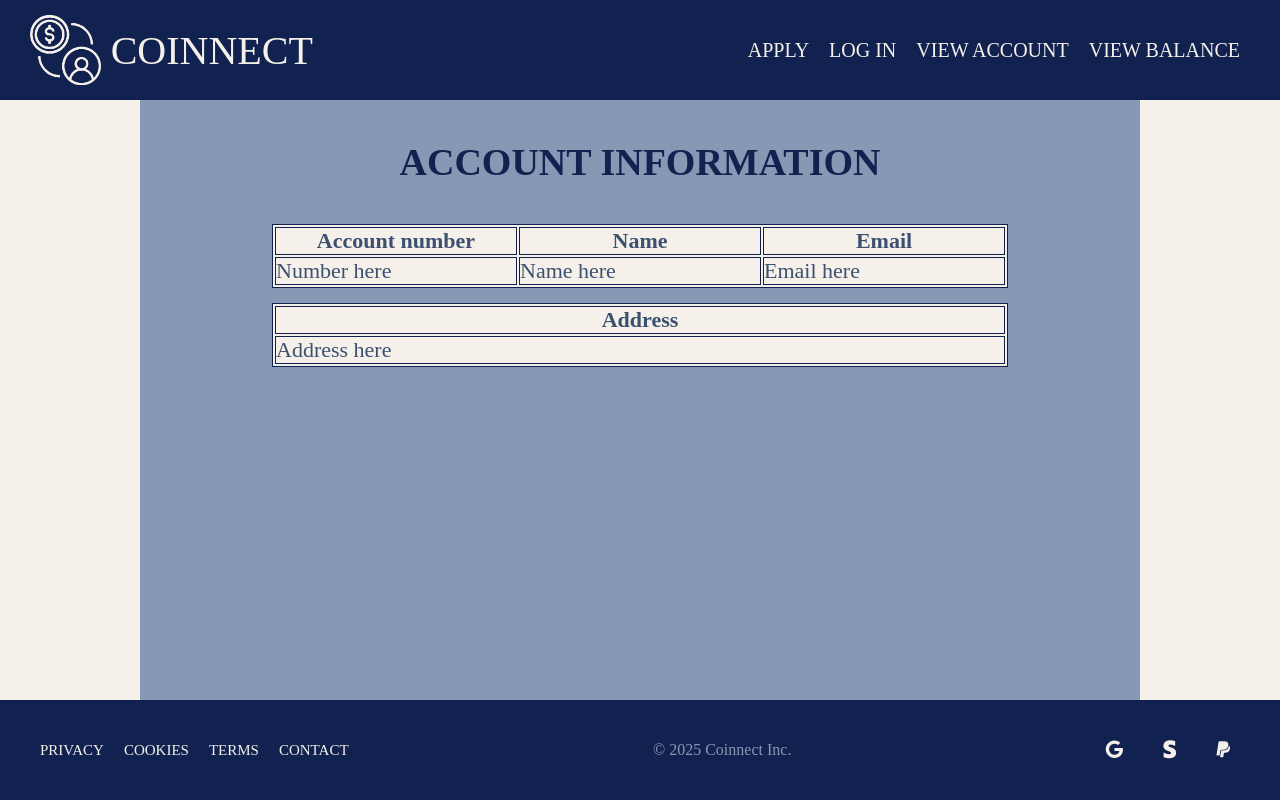
After one commit to bluemario8/CSET170-Final-Banking, a Flask app: page /account in a window 1280 px wide. The commit adds this page. Run offline with Flask 3, Linux system fonts and the light colour scheme; some libraries are stand-ins or nearby versions; some web fonts are replaced.

Commit message:
account page basic html/css

```diff
--- a/main.py
+++ b/main.py
@@ -17,5 +17,15 @@ conn = engine.connect()
 def home():
     return render_template('index.html')
 
+
+# ------------------ #
+# -- ACCOUNT PAGE -- #
+# ------------------ #
+
+@app.route('/account', methods=['GET', 'POST'])
+def account():
+    return render_template('account.html')
+
+
 if __name__ == '__main__':
     app.run(debug=True)
--- a/static/styles/base.css
+++ b/static/styles/base.css
@@ -66,6 +66,15 @@
     text-transform: uppercase;
 }
 
+.headerMenuItem > a{
+    color: var(--color-white);
+    text-decoration: none;
+}
+
+.headerMenuItem > a:hover{
+    color: var(--color-yellow);
+}
+
 
 /* ------------------- */
 /* -- FOOTER STYLES -- */
--- a/static/styles/styles.css
+++ b/static/styles/styles.css
@@ -56,3 +56,34 @@ body{
     color: var(--color-yellow);
     text-decoration: none;
 }
+
+
+/* -------------------- */
+/* -- ACCOUNT STYLES -- */
+/* -------------------- */
+
+.accountContainer{
+    margin: 0 auto;
+    margin-top: 40px;
+    width: 80%;
+}
+
+.accountTable{
+    width: 100%;
+    color: var(--color-med-blue);
+    font-size: 22px;
+}
+
+.tableRow > th,
+.tableRow > td{
+    width: 33%;
+}
+
+table, th, td{
+    border: 1px solid var(--color-dark-blue);
+    background-color: var(--color-white);
+}
+
+.address{
+    margin-top: 15px;
+}
--- /dev/null
+++ b/templates/account.html
@@ -0,0 +1,31 @@
+<link rel="stylesheet" href="../static/styles/styles.css">
+{% extends 'base.html' %}
+{% block body %}
+<section class="page">
+    <div class="pageBody">
+        <h2 class="title">Account Information</h2>
+        <div class="accountContainer">
+            <table class="accountTable">
+                <tr class="tableRow">
+                    <th>Account number</th>
+                    <th>Name</th>
+                    <th>Email</th>
+                </tr>
+                <tr class="tableRow">
+                    <td>Number here</td>
+                    <td>Name here</td>
+                    <td>Email here</td>
+                </tr>
+            </table>
+            <table class="accountTable address">
+                <tr>
+                    <th>Address</th>
+                </tr>
+                <tr>
+                    <td>Address here</td>
+                </tr>
+            </table>
+        </div>
+    </div>
+</section>
+{% endblock %}
--- a/templates/base.html
+++ b/templates/base.html
@@ -20,10 +20,10 @@
             </div>
             <div class="headerItem">
                 <ul class="headerMenu">
-                    <li class="headerMenuItem">Apply</li>
-                    <li class="headerMenuItem">Log in</li>
-                    <li class="headerMenuItem">View account</li>
-                    <li class="headerMenuItem">View balance</li>
+                    <li class="headerMenuItem"><a href="">Apply</a></li>
+                    <li class="headerMenuItem"><a href="">Log in</a></li>
+                    <li class="headerMenuItem"><a href="/account">View account</a></li>
+                    <li class="headerMenuItem"><a href="">View balance</a></li>
                 </ul>
             </div>
         </div>
```
